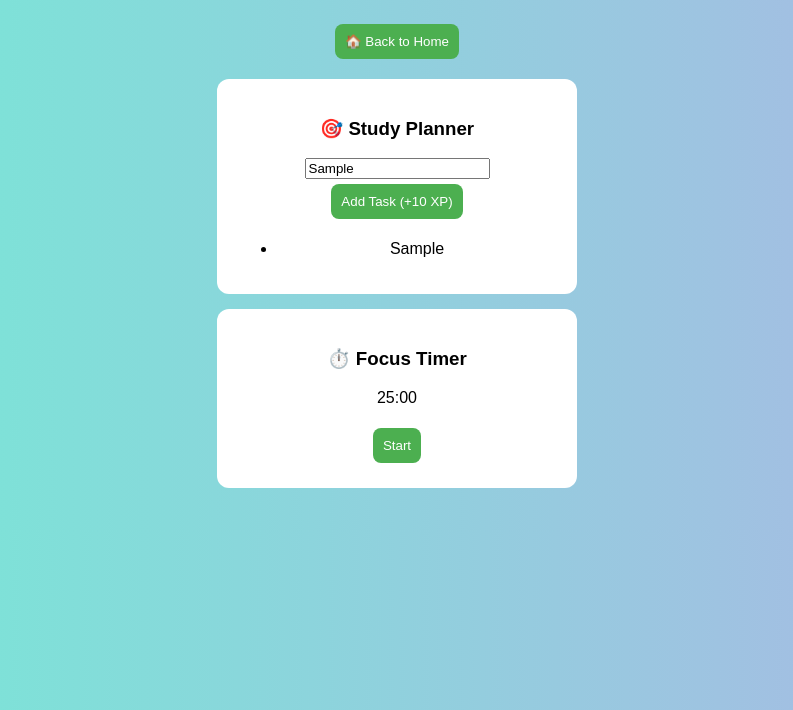
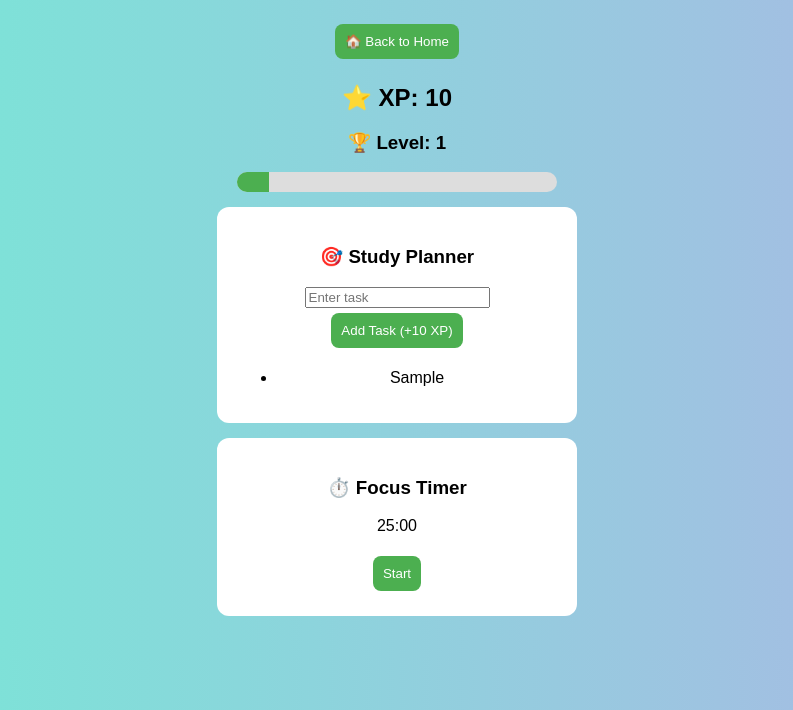
Before and after one commit to emangchat-dot/revstudy, a plain HTML site: page study.html in a window 1280 px wide. Both pictures are taken after typing "Sample" into the empty fields and a click on the button "Add Task (+10 XP)". Shown: the part 90-800 px from the top of the page, without its empty margins (243-1036 px from the left). Drawn offline with Linux system fonts and the light colour scheme.

Commit message:
Update study.html

```diff
--- a/study.html
+++ b/study.html
@@ -27,6 +27,22 @@
             background-color: #4CAF50;
             color: white;
         }
+
+        /* NEW XP BAR */
+        .xp-bar {
+            width: 320px;
+            margin: 10px auto;
+            background: #ddd;
+            border-radius: 10px;
+            overflow: hidden;
+        }
+
+        .xp-fill {
+            height: 20px;
+            width: 0%;
+            background: #4CAF50;
+            transition: width 0.3s;
+        }
     </style>
 </head>
 
@@ -35,6 +51,14 @@
 <h1>📚 RevStudy - Study Mode</h1>
 
 <button onclick="goHome()">🏠 Back to Home</button>
+
+<!-- ⭐ NEW XP DISPLAY -->
+<h2>⭐ XP: <span id="xpCount">0</span></h2>
+<h3>🏆 Level: <span id="level">1</span></h3>
+
+<div class="xp-bar">
+    <div class="xp-fill" id="xpFill"></div>
+</div>
 
 <div class="box">
     <h3>🎯 Study Planner</h3>
@@ -52,20 +76,60 @@
 <script>
 window.onload = function () {
     document.body.classList.add("loaded");
+    loadData();
 }
+
 function goHome() {
     window.location.href = "index.html";
 }
 
-// Study planner
-function addTask() {
-    let task = document.getElementById("task").value;
-    let li = document.createElement("li");
-    li.textContent = task;
-    document.getElementById("taskList").appendChild(li);
+// ⭐ NEW: Load saved data
+let xp = 0;
+let tasks = [];
+
+function loadData() {
+    xp = localStorage.getItem("xp") ? parseInt(localStorage.getItem("xp")) : 0;
+    tasks = JSON.parse(localStorage.getItem("tasks")) || [];
+    updateUI();
 }
 
-// Timer
+// ⭐ NEW: Update UI
+function updateUI() {
+    document.getElementById("xpCount").textContent = xp;
+
+    let level = Math.floor(xp / 100) + 1;
+    document.getElementById("level").textContent = level;
+
+    let xpProgress = xp % 100;
+    document.getElementById("xpFill").style.width = xpProgress + "%";
+
+    // Show tasks
+    let list = document.getElementById("taskList");
+    list.innerHTML = "";
+    tasks.forEach(task => {
+        let li = document.createElement("li");
+        li.textContent = task;
+        list.appendChild(li);
+    });
+}
+
+// Study planner (UPDATED)
+function addTask() {
+    let task = document.getElementById("task").value.trim();
+    if (task === "") return;
+
+    tasks.push(task);
+    localStorage.setItem("tasks", JSON.stringify(tasks));
+
+    // ⭐ Add XP
+    xp += 10;
+    localStorage.setItem("xp", xp);
+
+    document.getElementById("task").value = "";
+    updateUI();
+}
+
+// Timer (UNCHANGED)
 let time = 1500;
 let timerRunning = false;
 
```
